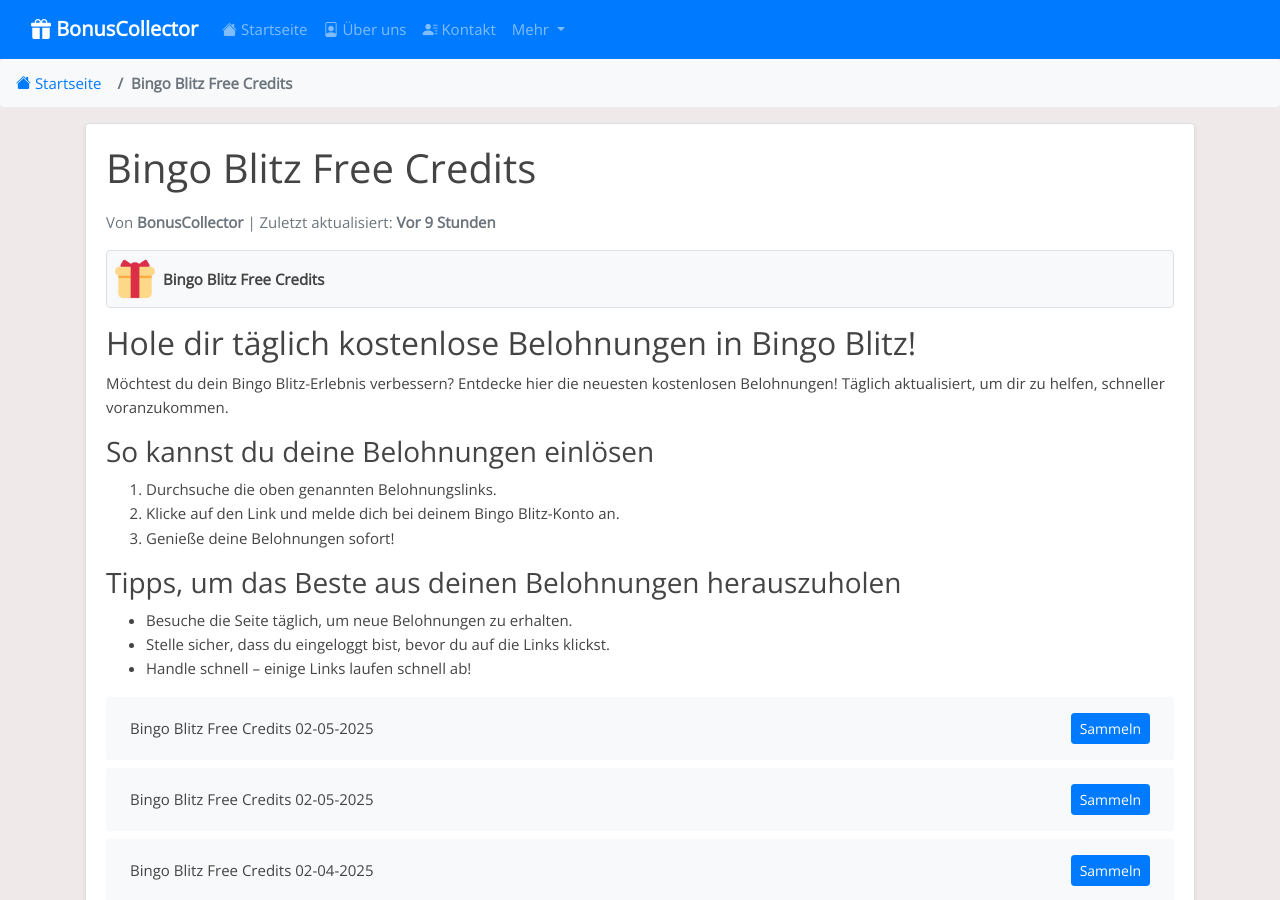
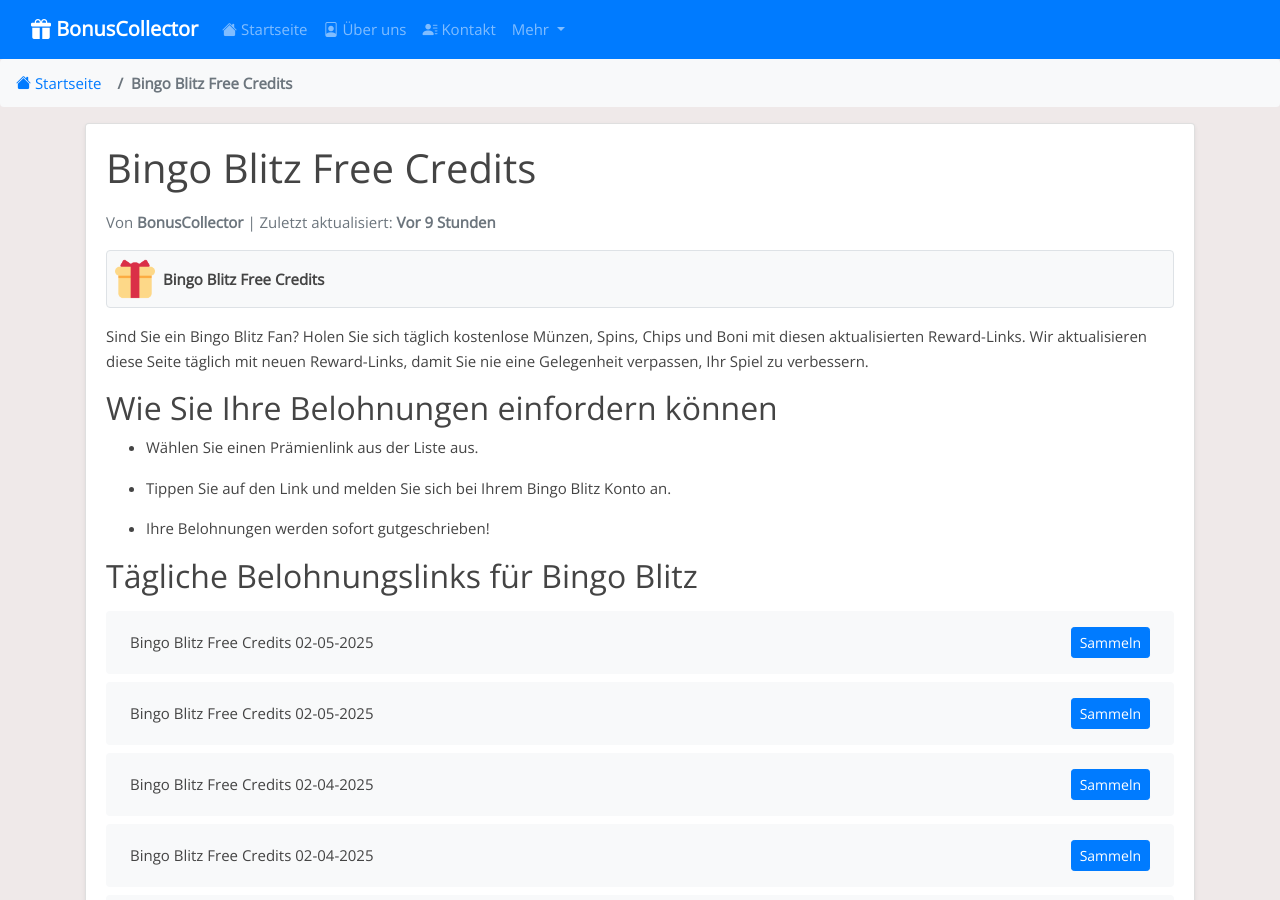
Before and after one commit to Prollad99/bs-de, a Jekyll site: the page built from _posts/2025-01-18-bingo-blitz.md, in a window 1280 px wide and 900 px high. Built offline with Jekyll 4.4.1, drawn with Linux system fonts in a browser that asks for light colours; some of the changed text lies outside the part shown.

Commit message:
Aktualisiere bingo-blitz-Belohnungslinks, Inhalte und Änderungsdatum

```diff
--- a/_includes/bingo-blitz_footer.html
+++ b/_includes/bingo-blitz_footer.html
@@ -1,7 +1,7 @@
-<h3>Warum du unsere Bingo Blitz-Updates folgen solltest</h3>
+## Warum sollten Sie unsere Reward Updates verfolgen?
 
-<p>Wir bieten täglich die neuesten Belohnungslinks aus offiziellen Bingo Blitz-Aktionen. So bleibst du immer auf dem neuesten Stand. Speichere diese Seite für schnellen Zugriff.</p>
 
-<h4>Hinweis:</h4>
+Wir aktualisieren die Links ständig, um sicherzustellen, dass Sie die neuesten Belohnungen erhalten. Alle Belohnungen stammen aus offiziellen Bingo Blitz Aktionen, so dass Sie sie einfach und sicher einfordern können.
 
-<p>Diese Seite ist nicht mit den offiziellen Entwicklern von Bingo Blitz verbunden. Alle Belohnungen stammen aus öffentlichen Quellen.</p>
+
+Hinweis: Diese Links können ablaufen, also fordern Sie Ihre Belohnungen schnell ein. Wir sind nicht mit den Entwicklern von Bingo Blitz verbunden; diese Seite ist eine Ressource für Spieler.
--- a/_includes/bingo-blitz_post.html
+++ b/_includes/bingo-blitz_post.html
@@ -1,27 +1,14 @@
-<h2>Hole dir täglich kostenlose Belohnungen in Bingo Blitz!</h2>
+Sind Sie ein Bingo Blitz Fan? Holen Sie sich täglich kostenlose Münzen, Spins, Chips und Boni mit diesen aktualisierten Reward-Links. Wir aktualisieren diese Seite täglich mit neuen Reward-Links, damit Sie nie eine Gelegenheit verpassen, Ihr Spiel zu verbessern.
 
-<p>Möchtest du dein Bingo Blitz-Erlebnis verbessern? Entdecke hier die neuesten kostenlosen Belohnungen! Täglich aktualisiert, um dir zu helfen, schneller voranzukommen.</p>
 
-<h3>So kannst du deine Belohnungen einlösen</h3>
+## Wie Sie Ihre Belohnungen einfordern können
 
-<ol>
 
-  <li>Durchsuche die oben genannten Belohnungslinks.</li>
+- Wählen Sie einen Prämienlink aus der Liste aus.
 
-  <li>Klicke auf den Link und melde dich bei deinem Bingo Blitz-Konto an.</li>
+- Tippen Sie auf den Link und melden Sie sich bei Ihrem Bingo Blitz Konto an.
 
-  <li>Genieße deine Belohnungen sofort!</li>
+- Ihre Belohnungen werden sofort gutgeschrieben!
 
-</ol>
 
-<h3>Tipps, um das Beste aus deinen Belohnungen herauszuholen</h3>
-
-<ul>
-
-  <li>Besuche die Seite täglich, um neue Belohnungen zu erhalten.</li>
-
-  <li>Stelle sicher, dass du eingeloggt bist, bevor du auf die Links klickst.</li>
-
-  <li>Handle schnell – einige Links laufen schnell ab!</li>
-
-</ul>
+## Tägliche Belohnungslinks für Bingo Blitz
```
